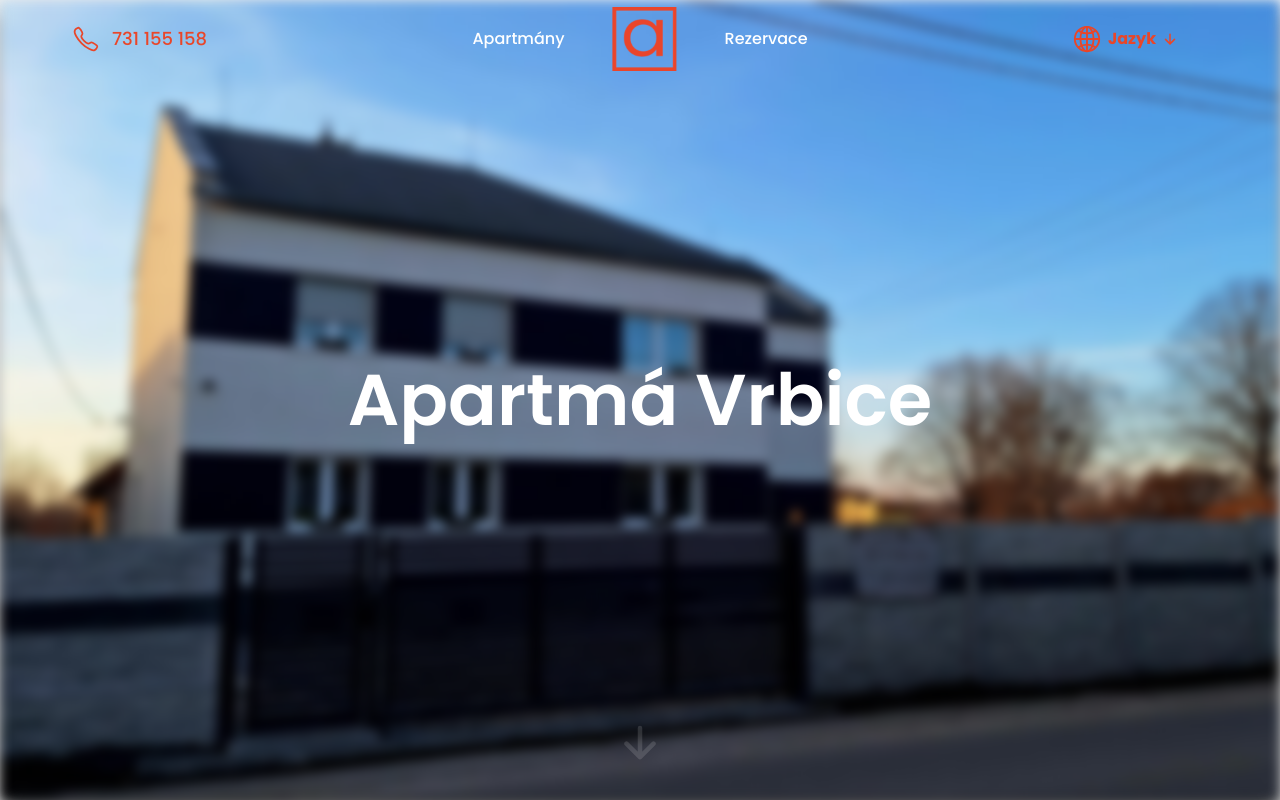
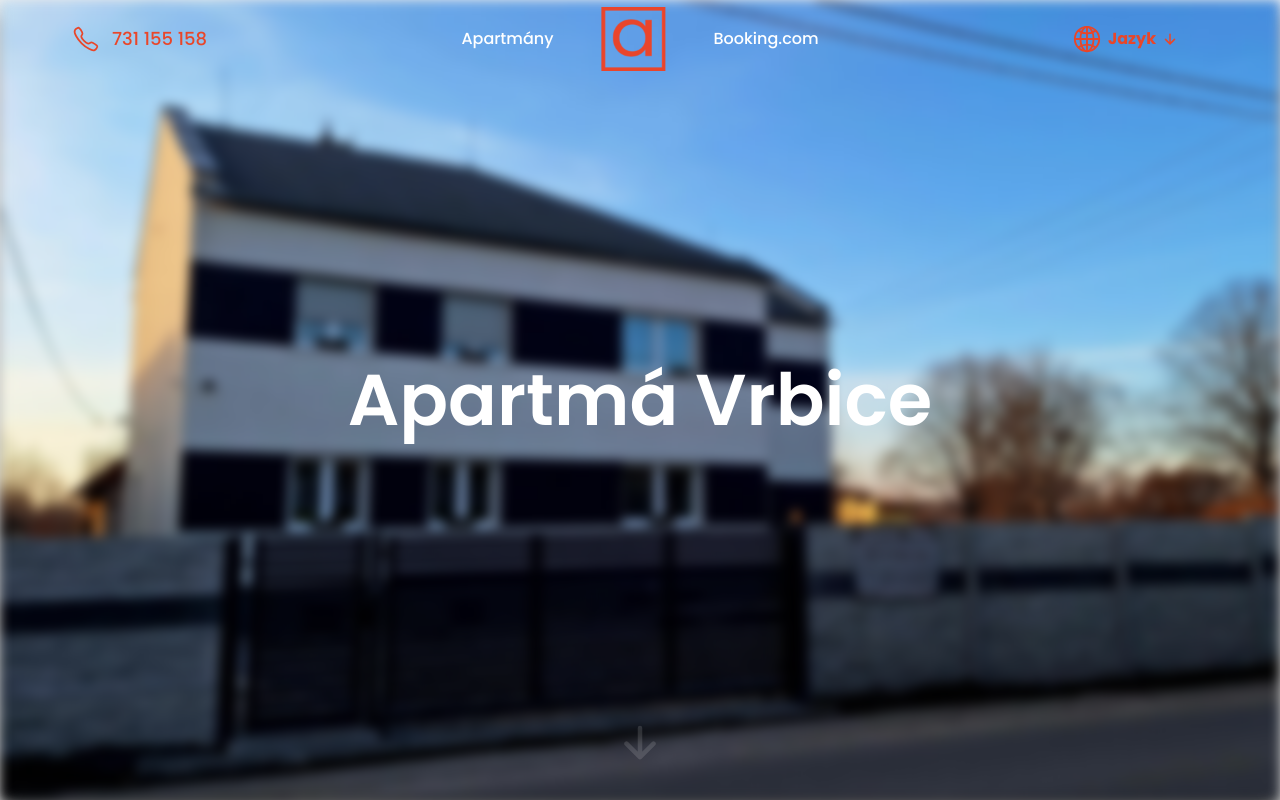
Before and after one commit to PhillipPilgrim/apartmavrbice, a Next.js app: page / in a window 1280 px wide. Shown: the top 800 px of the page. Built offline with nearby package versions, Linux system fonts and the light colour scheme.

Commit message:
Fix - GDPR

```diff
--- a/src/locals/cs.ts
+++ b/src/locals/cs.ts
@@ -1,7 +1,7 @@
 const cs = {
 	navbar: {
 		home: "Apartmány",
-		rezervace: "Rezervace",
+		rezervace: "Booking.com",
 		jazyk: "Jazyk",
 		cz: "Čeština",
 		en: "Angličtina",
--- a/src/locals/en.ts
+++ b/src/locals/en.ts
@@ -1,7 +1,7 @@
 const en = {
 	navbar: {
 		home: "Apartments",
-		rezervace: "Booking",
+		rezervace: "Booking.com",
 		jazyk: "Language",
 		cz: "Czech",
 		en: "English",
```
